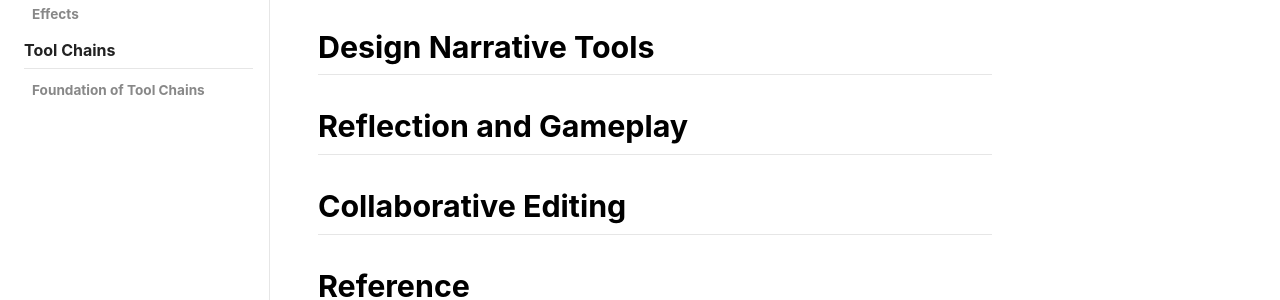
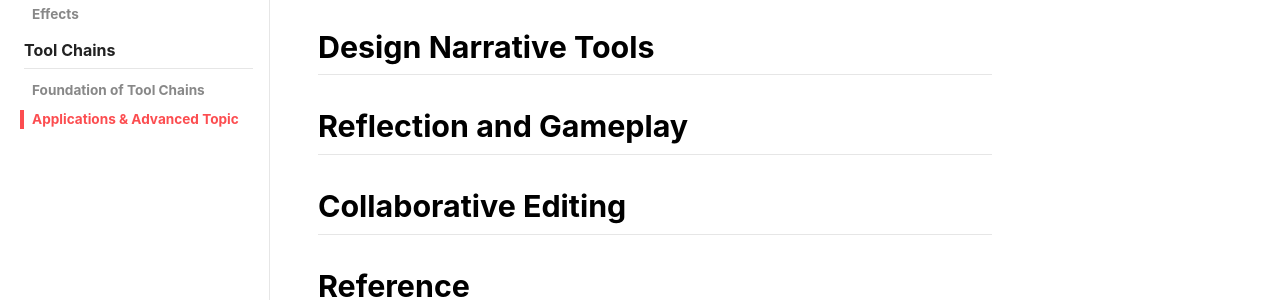
Before and after one commit to peng00bo00/peng00bo00_previous_blog, a Jekyll site: the page built from _posts/2022-07-08-GAMES104-NOTES-14.md, in a window 1280 px wide. Shown: the part 645-945 px from the top of the page. Built offline with Jekyll 4.4.1, drawn with Linux system fonts in a browser that asks for light colours; nearby versions of some CDN libraries.

Commit message:
Update navigation.yml

```diff
--- a/_data/navigation.yml
+++ b/_data/navigation.yml
@@ -260,6 +260,8 @@ GAMES104:
     children:
       - title: Foundation of Tool Chains
         url: /2022/07/06/GAMES104-NOTES-13.html
+      - title: Applications & Advanced Topic
+        url: /2022/07/08/GAMES104-NOTES-14.html
 
 PBRT:
   - title: PBRT读书笔记
```
